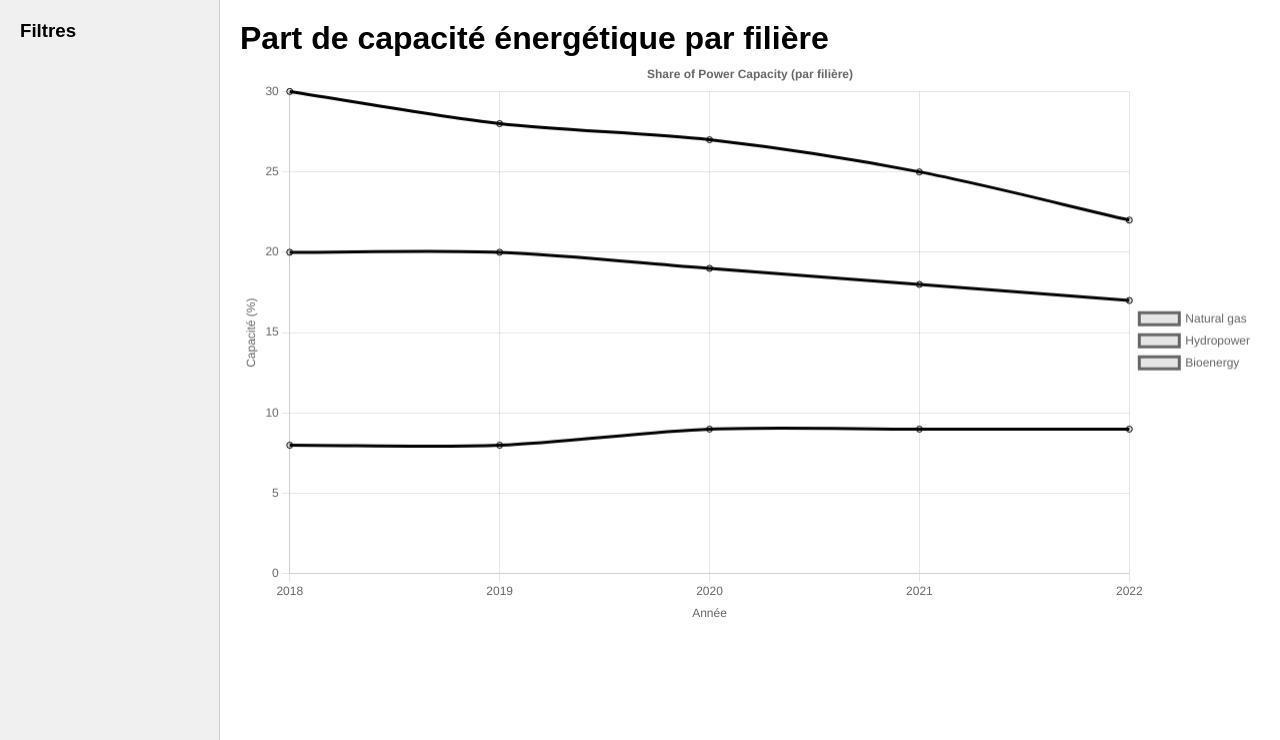
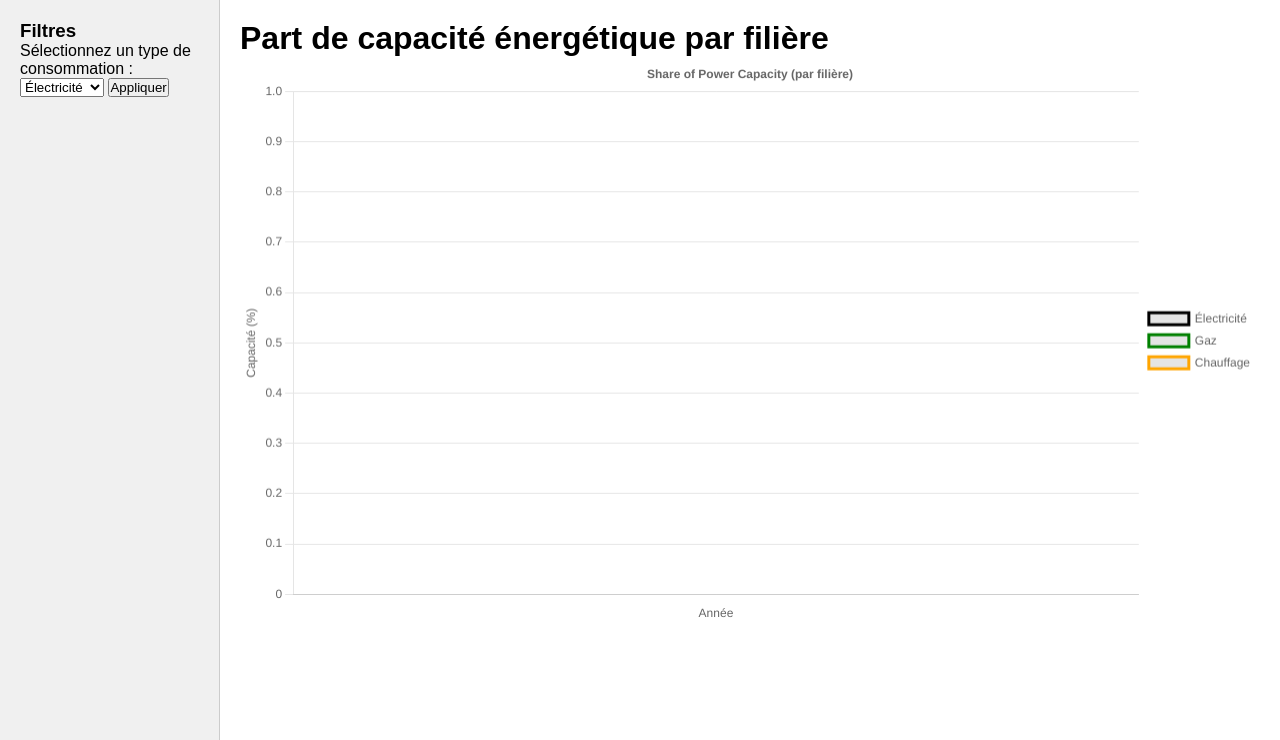
Before and after one commit to AntonIUT/SAE-6.-D-veloppement-d-un-outil-d-cisionnel, a Flask app: page /page_3 in a window 1280 px wide. Shown: the part 60-800 px from the top of the page. Run offline with Flask 3, Linux system fonts and the light colour scheme; a user stored in the database is signed in.

Commit message:
404/base

```diff
--- a/Script/site/app.py
+++ b/Script/site/app.py
@@ -63,19 +63,22 @@
     filiere = db.Column('FILIERE', db.String)
     iris = db.Column('IRIS_CODE', db.String)# , db.ForeignKey('IRIS.CODE_IRIS'))
 
+def get_all_years():
+    elec_years = [y[0] for y in db.session.query(Elec.annee).distinct().all()]
+    gaz_years = [y[0] for y in db.session.query(Gaz.annee).distinct().all()]
+    chauffage_years = [y[0] for y in db.session.query(Chauffage.annee).distinct().all()]
+    annees = sorted(set(elec_years + gaz_years + chauffage_years))
+    return annees
+
+
 @app.route("/page_1")
 def page_1():
     if 'user_id' not in session:
         flash("Vous devez vous connecter", "warning")
         return redirect(url_for('login'))
 
-    # Années disponibles
-    elec_years = [y[0] for y in db.session.query(Elec.annee).distinct().all()]
-    gaz_years = [y[0] for y in db.session.query(Gaz.annee).distinct().all()]
-    chauffage_years = [y[0] for y in db.session.query(Chauffage.annee).distinct().all()]
-    annees = sorted(set(elec_years + gaz_years + chauffage_years))
-    print(f'cc{annees}')
-    # Année sélectionnée par l'utilisateur
+    # Récupérer toutes les années disponibles
+    annees = get_all_years()
     year = request.args.get('year')
 
     consommation = {}
@@ -100,15 +103,22 @@
     if 'user_id' not in session:
         flash("Vous devez vous connecter", "warning")
         return redirect(url_for('login'))
+    conso_type = request.args.get('conso_type', 'elec')
+    if conso_type == 'elec':
+        model= Elec
+    elif conso_type == 'gaz':
+        model= Gaz
+    elif conso_type == 'chauffage':
+        model= Chauffage
     conso_data = db.session.query(
         DEPARTMENTS.nom_dep.label("departement"),
-        db.func.sum(Gaz.conso).label("gaz_conso")
+        db.func.sum(model.conso).label("gaz_conso")
     ).outerjoin(IRIS, DEPARTMENTS.num_dep == IRIS.DEP) \
-     .outerjoin(Gaz, Gaz.iris == IRIS.CODE_IRIS) \
+     .outerjoin(model, model.iris == IRIS.CODE_IRIS) \
      .group_by(DEPARTMENTS.nom_dep) \
      .all()
 
-    return render_template("page_2.html", conso_data=conso_data)
+    return render_template("page_2.html", conso_data=conso_data, conso_type=conso_type)
 
 
 
@@ -117,13 +127,17 @@
     if 'user_id' not in session:
         flash("Vous devez vous connecter", "warning")
         return redirect(url_for('login'))
-    # Exemple de données fictives par filière et par année
+
+    annees = get_all_years()
+    def get_conso_by_year(model):
+        rows = db.session.query(model.annee, db.func.sum(model.conso)).group_by(model.annee).all()
+        return {int(annee): round(conso) for annee, conso in rows}
+
     data = {
-        "Natural gas": [30, 28, 27, 25, 22],
-        "Hydropower": [20, 20, 19, 18, 17],
-        "Bioenergy": [8, 8, 9, 9, 9]
+        "Électricité": get_conso_by_year(Elec),
+        "Gaz": get_conso_by_year(Gaz),
+        "Chauffage": get_conso_by_year(Chauffage)
     }
-    annees = [2018, 2019, 2020, 2021, 2022]
     return render_template("page_3.html", data=data, annees=annees)
 
 # --- Modèle utilisateur ---
@@ -164,6 +178,9 @@
 
 @app.route("/login", methods=["GET", "POST"])
 def login():
+    if 'user_id' in session:
+        flash("Vous êtes déjà connecté.", "info")
+        return redirect(url_for("page_1"))
     form = LoginForm()
     if form.validate_on_submit():
         username = form.username.data
@@ -191,6 +208,10 @@
 def home():
     return redirect(url_for("login"))
 
+@app.errorhandler(404)
+def page_not_found(e):
+    return render_template("404.html"), 404
+
 # --- Création de la base au démarrage ---
 if __name__ == "__main__":
     with app.app_context():
--- a/Script/site/templates/base.html
+++ b/Script/site/templates/base.html
@@ -24,6 +24,15 @@
     <div class="layout">
         <aside class="sidebar">
             <h3>Filtres</h3>
+            <form method="GET" action="{{ url_for(request.endpoint) }}">
+                <label for="conso_type">Sélectionnez un type de consommation :</label>
+                <select name="conso_type" id="conso_type">
+                    <option value="elec" {% if request.args.get('conso_type') == 'elec' %}selected{% endif %}>Électricité</option>
+                    <option value="gaz" {% if request.args.get('conso_type') == 'gaz' %}selected{% endif %}>Gaz</option>
+                    <option value="chauffage" {% if request.args.get('conso_type') == 'chauffage' %}selected{% endif %}>Chauffage</option>
+                </select>
+                <button type="submit">Appliquer</button>
+            </form>
             <!-- Tu peux mettre ici des filtres, options, etc -->
         </aside>
 
--- a/Script/site/templates/page_3.html
+++ b/Script/site/templates/page_3.html
@@ -8,20 +8,28 @@
 
 <script>
     const ctx = document.getElementById('energyChart').getContext('2d');
+    const labels = {{ annees | tojson }};
 
-        const labels = {{ annees | tojson }};
     const datasets = [
         {% for filiere, valeurs in data.items() %}
         {
             label: "{{ filiere }}",
-                data: {{ valeurs | tojson }},
+            data: [
+                {% for annee in annees %}
+                    {{ valeurs.get(annee, 0) }},
+                {% endfor %}
+            ],
             fill: false,
-                borderColor: {
-                    {% if filiere == "Électricité" %}"black"
-                    {% elif filiere == "Gaz" %}"green"
-                    {% elif filiere == "Chauffage'" %}"orange"
-                    {% endif %}
-                },
+            borderColor:
+                {% if filiere == "Électricité" %}
+                    "black"
+                {% elif filiere == "Gaz" %}
+                    "green"
+                {% elif filiere == "Chauffage" %}
+                    "orange"
+                {% else %}
+                    "gray"
+                {% endif %},
             tension: 0.3
         },
         {% endfor %}
```
Also changed, not shown: Script/site/templates/404.html (added, +12 -0 lines). Lines whose indentation alone changed are shown as unchanged.
